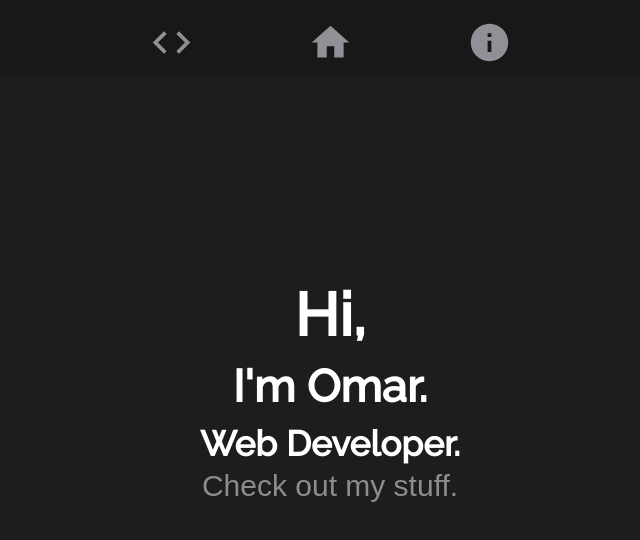
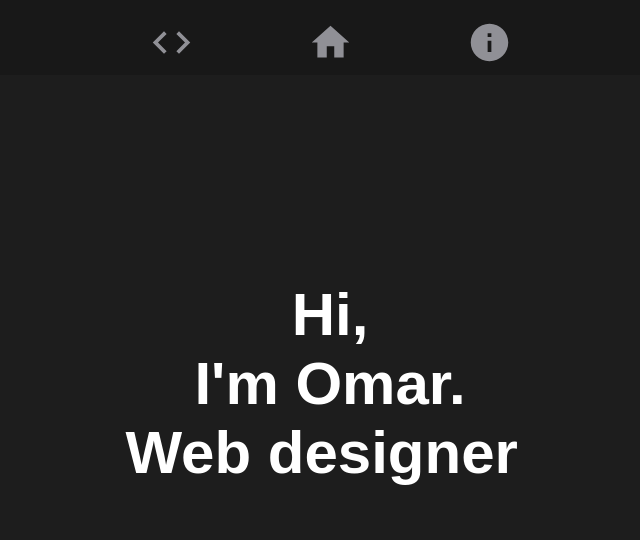
Before and after one commit to omar-alomar/portfolio2, a React (Create React App) app: page / in a window 1280 px wide. Shown: the top 540 px of the page, without its empty margins (310-950 px from the left). Built offline with nearby package versions, Linux system fonts and the light colour scheme; a web font is replaced by a local one.

Commit message:
home typing animation

```diff
--- a/package.json
+++ b/package.json
@@ -16,6 +16,7 @@
     "react-dom": "^17.0.2",
     "react-router-dom": "^6.2.1",
     "react-scripts": "5.0.0",
+    "typewriter-effect": "^2.18.2",
     "web-vitals": "^2.1.4"
   },
   "scripts": {
--- a/src/components/pages/Home.jsx
+++ b/src/components/pages/Home.jsx
@@ -1,14 +1,32 @@
 import React from 'react';
+import Typewriter from "typewriter-effect"
 
 export default function Home() {
   return (
       <>
       <div className="home">
         <div className="home__greeting">
-          <h1 className="home__greeting--header">Hi,</h1>
+        <h1 className="home__greeting--header">
+          <Typewriter
+            onInit={(typewriter) => {
+              typewriter.typeString("<strong>Hi,</strong>")
+              .pauseFor(1000)
+              .typeString("<br/><strong>I'm Omar.</strong>")
+              .pauseFor(1000)
+              .typeString("<br/><strong>Web designer.</strong>")
+              .pauseFor(1000)
+              .deleteChars(7)
+              .typeString("<strong>veloper.</strong>")
+              .pauseFor(1000)
+              .typeString("<br/><span style='color: #8d8d8d; font-size: 30px'>Check out my stuff!</span>")
+              .start()
+            }}
+          />
+          </h1>
+          {/* <h1 className="home__greeting--header">Hi,</h1>
           <h2 className="home__greeting--header">I'm Omar.</h2>
           <h3 className="home__greeting--header">Web Developer.</h3>
-          <p className="home__greeting--p">Check out my stuff.</p>
+          <p className="home__greeting--p">Check out my stuff.</p> */}
         </div>
       </div>
       </>
--- a/src/css/home.css
+++ b/src/css/home.css
@@ -15,52 +15,25 @@
   padding: 5px;
 }
 .home__greeting h1 {
-  -webkit-animation: tracking-in-expand 0.8s cubic-bezier(0.215, 0.61, 0.355, 1)
-    both;
-  animation: tracking-in-expand 0.8s cubic-bezier(0.215, 0.61, 0.355, 1) both;
+  font-size: 2rem;
 }
 .home__greeting h2 {
-  -webkit-animation: tracking-in-expand 0.8s cubic-bezier(0.215, 0.61, 0.355, 1)
-    both;
-  animation: tracking-in-expand 0.8s cubic-bezier(0.215, 0.61, 0.355, 1) both;
-  animation-delay: 1s;
 }
 .home__greeting h3 {
-  -webkit-animation: tracking-in-expand 0.8s cubic-bezier(0.215, 0.61, 0.355, 1)
-    both;
-  animation: tracking-in-expand 0.8s cubic-bezier(0.215, 0.61, 0.355, 1) both;
-  animation-delay: 2s;
 }
 
 .home__greeting p {
   color: #8d8d8d;
-  -webkit-animation: tracking-in-expand 0.8s cubic-bezier(0.215, 0.61, 0.355, 1)
-    both;
-  animation: tracking-in-expand 0.8s cubic-bezier(0.215, 0.61, 0.355, 1) both;
-  animation-delay: 3s;
 }
 
-@-webkit-keyframes tracking-in-expand {
-  0% {
-    letter-spacing: -0.5em;
-    opacity: 0;
-  }
-  40% {
-    opacity: 0.6;
-  }
-  100% {
-    opacity: 1;
-  }
+.Typewriter__cursor {
+  color: #08fdd8;
+  font-weight: lighter;
+  font-size: 1em;
 }
-@keyframes tracking-in-expand {
-  0% {
-    letter-spacing: -0.5em;
-    opacity: 0;
-  }
-  40% {
-    opacity: 0.6;
-  }
-  100% {
-    opacity: 1;
-  }
-}
+
+/* .Typewriter__wrapper {
+    font-family: "Raleway", sans-serif;
+    color: #fff;
+    padding: 5px;
+} */
```
Also changed, not shown: 1 other file (tests, documents, lock files or other folders).
